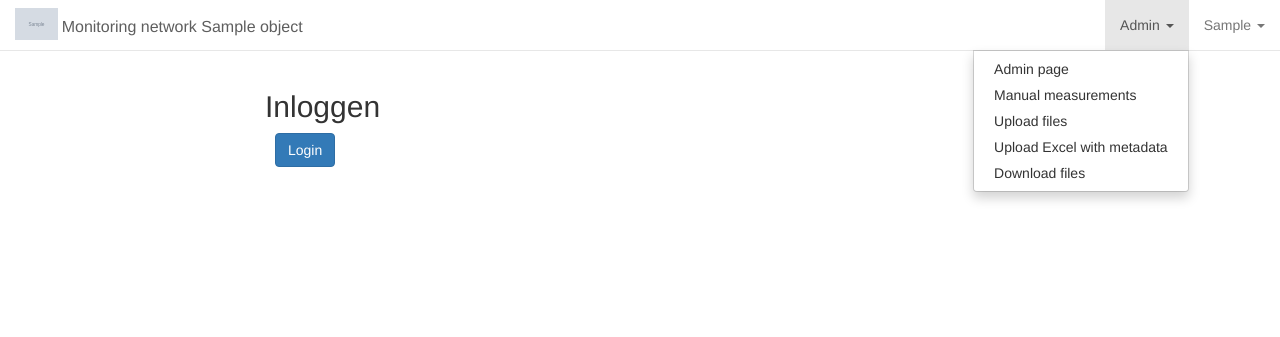
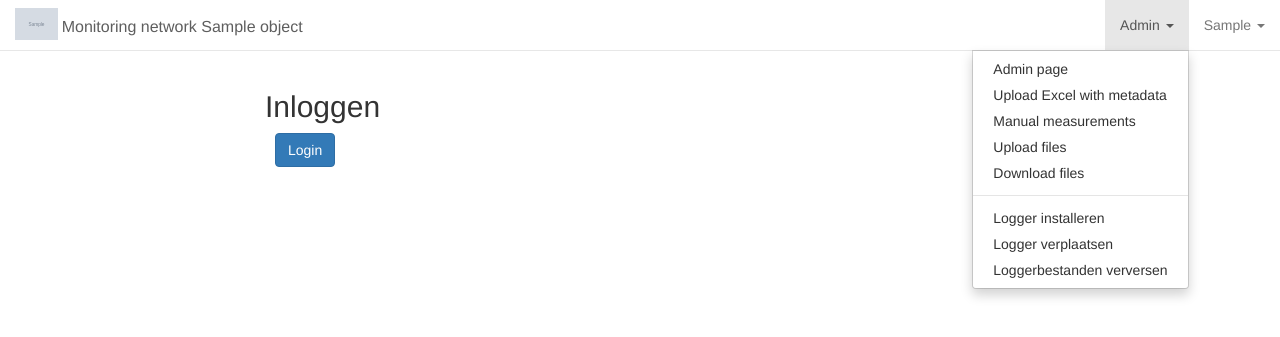
Before and after one commit to acaciawater/duivenvoorde, a Django app: template duivenvoorde/templates/registration/login.html in a window 1280 px wide, after a click on "Admin". Shown: the top 337 px of the page. Run offline with Django 4.2, Linux system fonts and the light colour scheme; a user stored in the database is signed in; tables that the repository leaves empty hold one stand-in row (values such as "Sample post"); the template is opened without the code that fills it: most values are stand-ins (such as "Sample title", 1, 10 or a date in 2020); grey boxes marked "Sample" are stand-in pictures; some libraries are stand-ins or nearby versions.

Commit message:
logger admin added

```diff
--- a/duivenvoorde/settings.py
+++ b/duivenvoorde/settings.py
@@ -54,6 +54,7 @@ INSTALLED_APPS = (
     'acacia.data',
     'acacia.meetnet',
     'acacia.meetnet.bro',
+    'acacia.meetnet.sensor',
     'acacia.data.knmi',
     'acacia.ahn',
     'acacia',
--- a/duivenvoorde/templates/duivenvoorde/base.html
+++ b/duivenvoorde/templates/duivenvoorde/base.html
@@ -106,11 +106,17 @@ window.cookieconsent.initialise({
 		            {% if object.bro %}
 		            <li><a href="{% url 'bro:defaults' object.bro.pk %}?next={% url 'bro:gmw'%}">{% trans "BRO registratie" %}</a></li>
 		            {% endif %}
+		            <li><a href="{% url 'meetnet:upload-metadata' %}">{% trans "Upload Excel with metadata" %}</a></li>
 		            <li><a href="/admin/meetnet/handpeilingen">{% trans "Manual measurements" %}</a></li>
 		            <li><a href="{% url 'meetnet:upload-files' object.id %}">{% trans "Upload files" %}</a></li>
-		            <li><a href="{% url 'meetnet:upload-metadata' %}">{% trans "Upload Excel with metadata" %}</a></li>
 			    {% endif %}
 		            <li><a href="#" data-toggle="modal" data-target="#downloadModal">{% trans "Download files" %}</a></li>
+		        {% if user.is_staff %}
+		            <li class="divider"></li>
+					<li><a href="{% url 'sensor:add' %}" title="Installeer een nieuwe datalogger">Logger installeren</a></li>
+					<li><a href="{% url 'sensor:move' %}" title="Verplaats een bestaande datalogger">Logger verplaatsen</a></li>
+					<li><a href="{% url 'sensor:refresh' %}" title="Loggerbestanden opnieuw downloaden van ftp site">Loggerbestanden verversen</a></li>
+			    {% endif %}
 		          </ul>
 		        </li>
 		        <li class="dropdown">
--- a/duivenvoorde/urls.py
+++ b/duivenvoorde/urls.py
@@ -32,6 +32,7 @@ urlpatterns = [
     url(r'^api/v1/', include('acacia.meetnet.api.urls')),
     url(r'^admin/', include(admin.site.urls)),
     url(r'^accounts/', include('registration.backends.hmac.urls')),
+    url(r'^sensor/', include('acacia.meetnet.sensor.urls',namespace='sensor')),
 ]
 
 urlpatterns += static(settings.MEDIA_URL, document_root=settings.MEDIA_ROOT)
```
